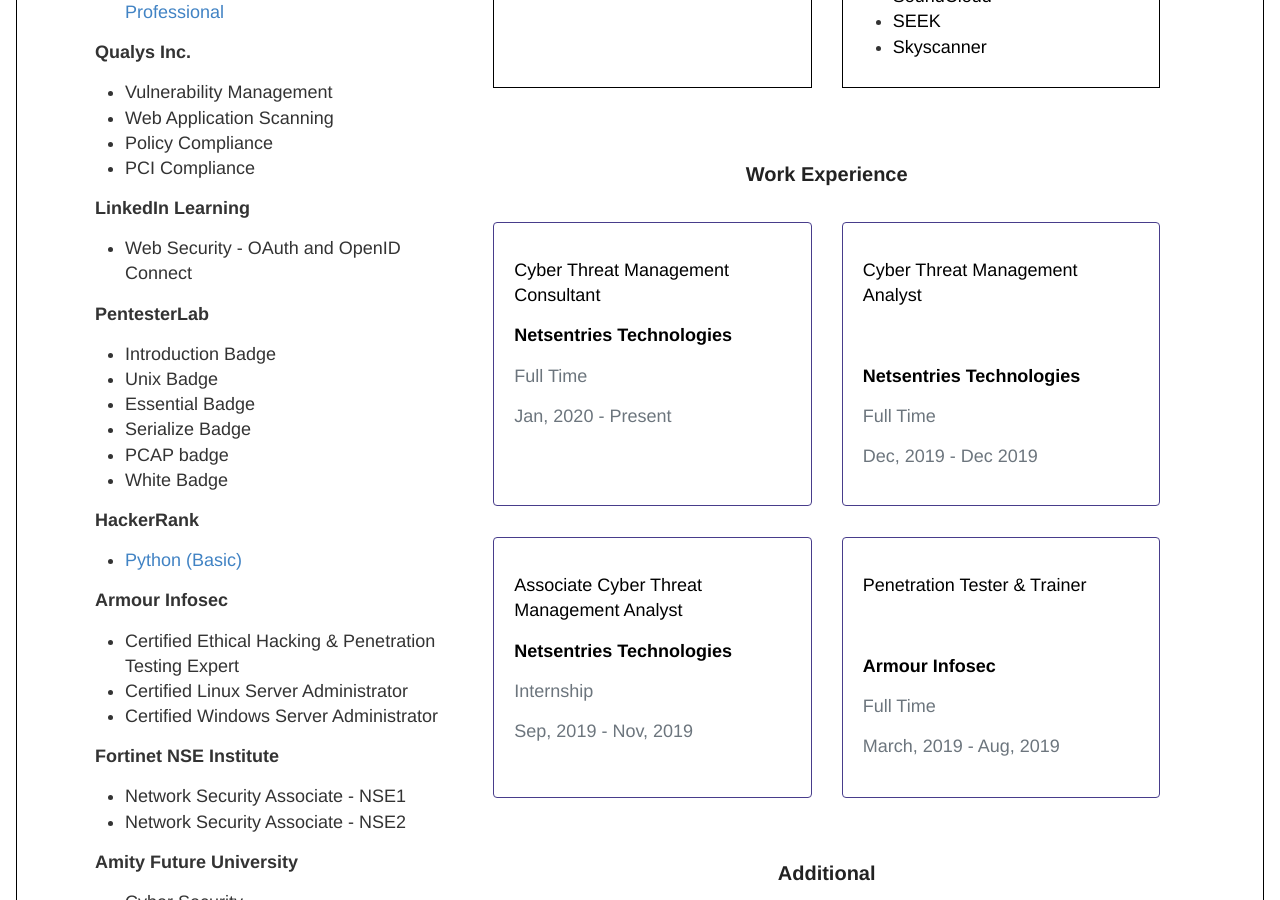
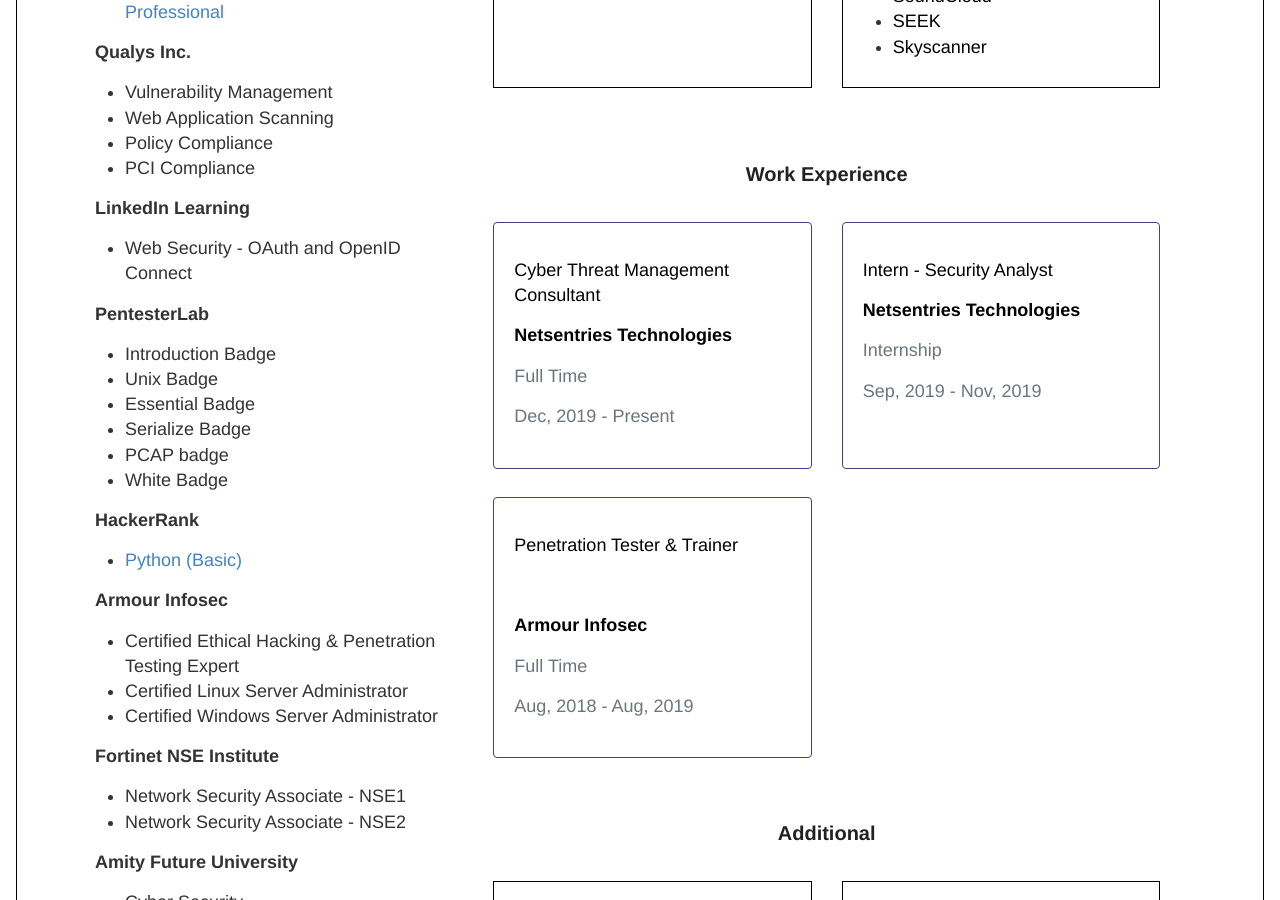
Before and after one commit to vj0shii/vj0shii.github.io, a Jekyll site: the page built from index.html, in a window 1280 px wide and 900 px high, scrolled down 811 px. Built offline with Jekyll 4.4.1, drawn with Linux system fonts in a browser that asks for light colours.

Commit message:
Update about.html

```diff
--- a/_layouts/about.html
+++ b/_layouts/about.html
@@ -175,7 +175,7 @@
                           <p class="card-text">Cyber Threat Management Consultant</p>
                           <p class="card-title"><b>Netsentries Technologies</b></p>
                           <p class="text-muted">Full Time</p>
-                          <p class="text-muted">Jan, 2020 - Present</p>
+                          <p class="text-muted">Dec, 2019 - Present</p>
                         </div>
                       </div>
                     </a>
@@ -184,19 +184,7 @@
                     <a href="https://netsentries.com">
                       <div class="card professional">
                         <div class="card-body">
-                          <p class="card-text">Cyber Threat Management Analyst</p><br>
-                          <p class="card-title"><b>Netsentries Technologies</b></p>
-                          <p class="text-muted">Full Time</p>
-                          <p class="text-muted">Dec, 2019 - Dec 2019</p>
-                        </div>
-                      </div>
-                    </a>
-                  </div>
-                  <div class="col-lg-6">
-                    <a href="https://netsentries.com">
-                      <div class="card professional">
-                        <div class="card-body">
-                          <p class="card-text">Associate Cyber Threat Management Analyst</p>
+                          <p class="card-text">Intern - Security Analyst</p>
                           <p class="card-title"><b>Netsentries Technologies</b></p>
                           <p class="text-muted">Internship</p>
                           <p class="text-muted">Sep, 2019 - Nov, 2019</p>
@@ -211,7 +199,7 @@
                           <p class="card-text">Penetration Tester & Trainer</p><br>
                           <p class="card-title"><b>Armour Infosec</b></p>
                           <p class="text-muted">Full Time</p>
-                          <p class="text-muted">March, 2019 - Aug, 2019</p>
+                          <p class="text-muted">Aug, 2018 - Aug, 2019</p>
                         </div>
                       </div>
                     </a>
```
